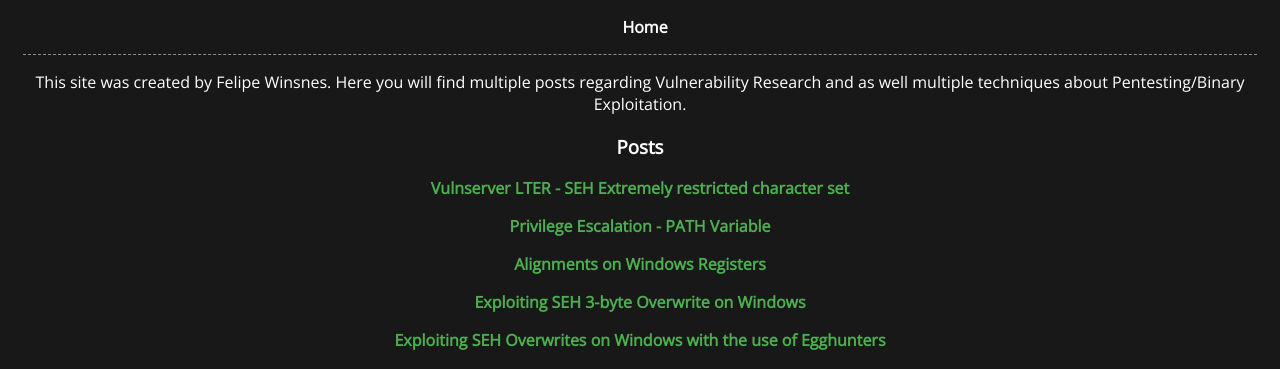
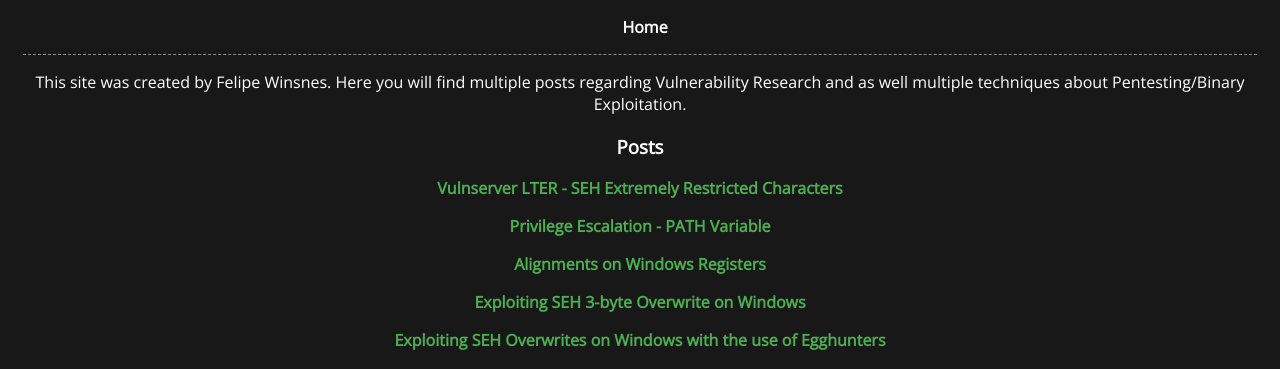
Before and after one commit to whitecr0wz/whitecr0wz.github.io, a Jekyll site: the page built from index.md, in a window 1280 px wide. Shown: the top 369 px of the page. Built offline with Jekyll 4.4.1, drawn with Linux system fonts in a browser that asks for light colours.

Commit message:
Update index.md

```diff
--- a/index.md
+++ b/index.md
@@ -5,7 +5,7 @@ title: Home
 This site was created by Felipe Winsnes. Here you will find multiple posts regarding Vulnerability Research and as well multiple techniques about Pentesting/Binary Exploitation.
 
 ### Posts
-[Vulnserver LTER - SEH Extremely restricted character set](https://whitecr0wz.github.io/posts/Vulnserver-LTER/)
+[Vulnserver LTER - SEH Extremely Restricted Characters](https://whitecr0wz.github.io/posts/Vulnserver-LTER/)
 
 [Privilege Escalation - PATH Variable](https://whitecr0wz.github.io/posts/Privilege-Escalation-Path/)
 
```
